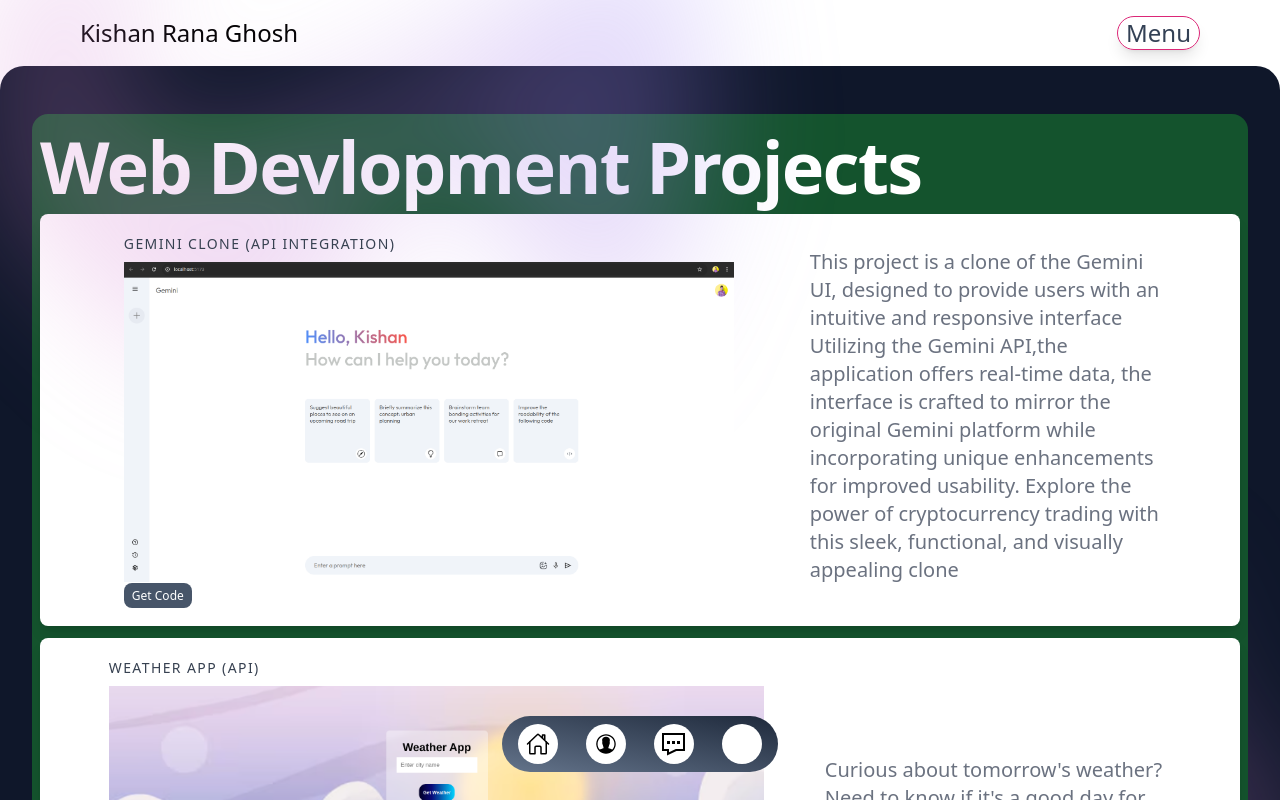
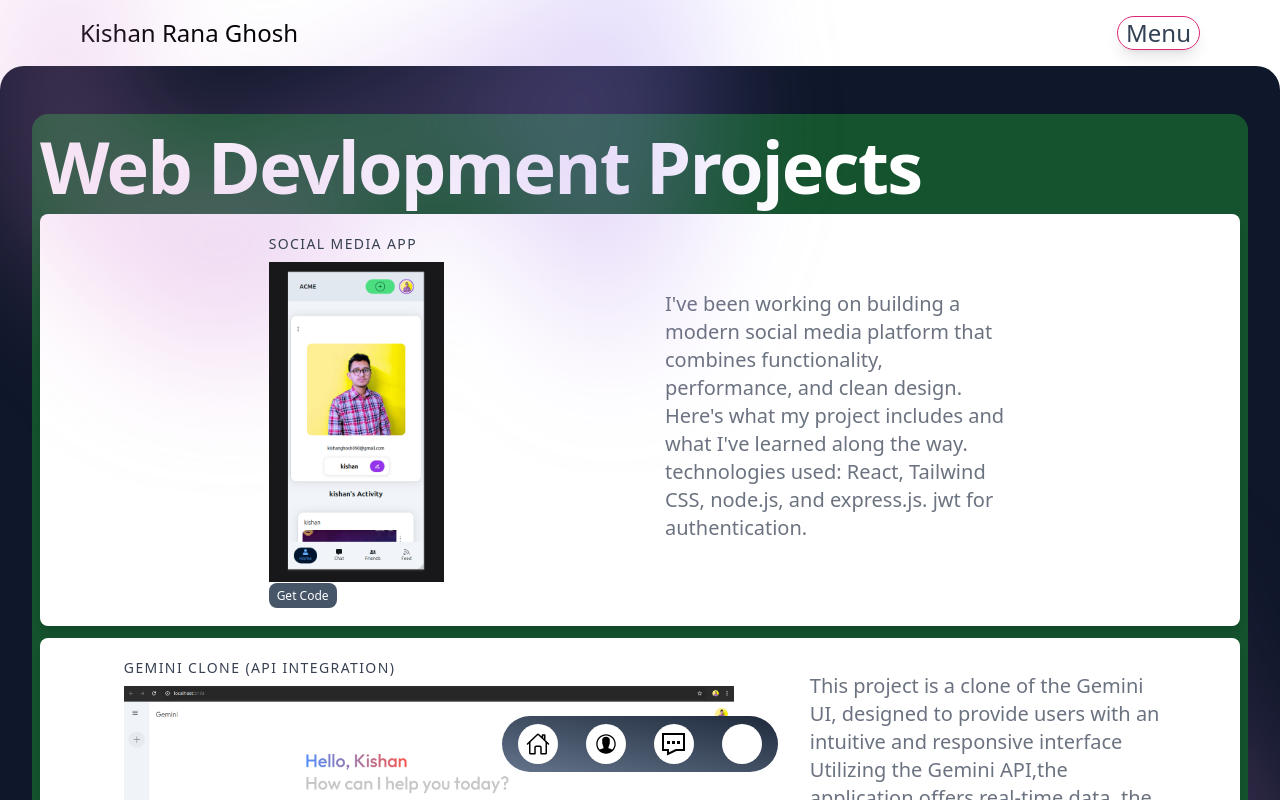
Before and after one commit to kishanghosh090/reactPortfolio, a React (Vite) app in the folder kishanproject/: page /Projects in a window 1280 px wide. Shown: the top 800 px of the page. Built offline with nearby package versions, Linux system fonts and the light colour scheme.

Commit message:
social media app project added

```diff
--- a/kishanproject/src/Components/Projects/Project.jsx
+++ b/kishanproject/src/Components/Projects/Project.jsx
@@ -4,6 +4,7 @@
 import ProjectCard from "./ProjectCard";
 import geminClone from "../../assets/gemini-clone.png";
 import weatherApp from "../../assets/weatherApp.png";
+import socialMediaApp from "../../assets/socialApp.png";
 function Project() {
   const container = {
     geminiClone: {
@@ -18,6 +19,12 @@
       description: `Curious about tomorrow's weather? Need to know if it's a good day for soccer practice? Our app is here to help! Just enter your city or , and it'll give you the latest forecast.click get code button to get code of this APP`,
       image: weatherApp,
       codeLink: "https://github.com/kishanghosh090/weatherAppProject",
+    },
+    socialMediaApp: {
+      name: "Social Media App",
+      description: `I've been working on building a modern social media platform that combines functionality, performance, and clean design. Here's what my project includes and what I've learned along the way. technologies used: React, Tailwind CSS, node.js, and express.js. jwt for authentication.`,
+      image: socialMediaApp,
+      codeLink: "https://github.com/kishanghosh090/FULLSTACK_SCOCIAL_MEDIA_APP",
     },
   };
   return (
@@ -46,6 +53,7 @@
             <h1 className="text-balance text-4xl font-semibold tracking-tight text-white sm:text-7xl">
               Web Devlopment Projects
             </h1>
+            <ProjectCard content={container.socialMediaApp} />
             <ProjectCard content={container.geminiClone} />
             <ProjectCard content={container.weatherApp} />
           </div>
```
Also changed, not shown: kishanproject/src/assets/socialApp.png (added).
